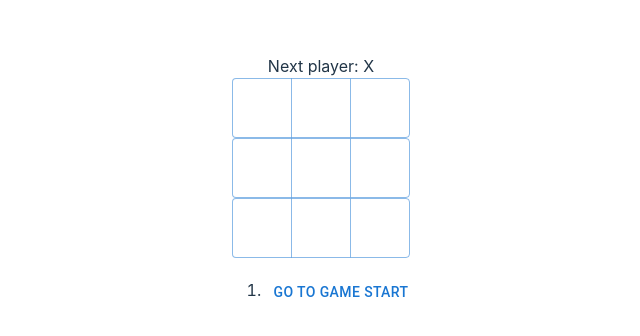
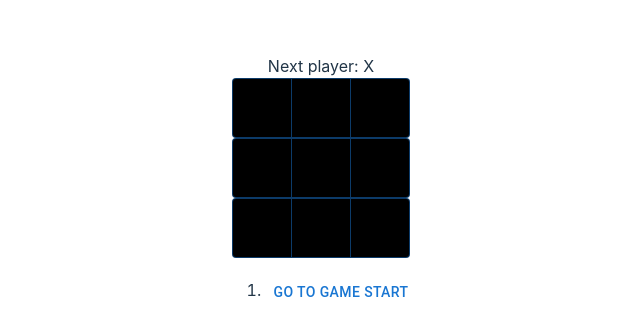
Before and after one commit to kasa021/tic-tac-toe, a React (Vite) app: page / in a window 1280 px wide. Shown: the part 210-546 px from the top of the page, without its empty margins (319-959 px from the left). Built offline with nearby package versions, Linux system fonts and the light colour scheme.

Commit message:
勝因のラインをハイライト表示

```diff
--- a/src/App.tsx
+++ b/src/App.tsx
@@ -7,15 +7,18 @@ import Box from "@mui/material/Box";
 function Square({
   value,
   onClickSquare,
+  win,
 }: {
   value: string;
   onClickSquare: () => void;
+  win: boolean;
 }) {
   return (
     <Button
       sx={{
         width: "60px",
         height: "60px",
+        backgroundColor: win ? "yellow" : "black",
       }}
       onClick={onClickSquare}
     >
@@ -38,7 +41,7 @@ function calculateWinner(squares: string[]) {
   for (let i = 0; i < lines.length; i++) {
     const [a, b, c] = lines[i];
     if (squares[a] && squares[a] === squares[b] && squares[a] === squares[c]) {
-      return squares[a];
+      return lines[i];
     }
   }
   return null;
@@ -66,7 +69,7 @@ function Board({
   const winner = calculateWinner(squares);
   let status: string;
   if (winner) {
-    status = "Winner: " + winner;
+    status = "Winner: " + squares[winner[0]];
   } else {
     status = "Next player: " + (xIsNext ? "X" : "O");
   }
@@ -82,11 +85,13 @@ function Board({
         }}
       >
         {[0, 1, 2].map((i) => (
-          <ButtonGroup variant="outlined" aria-label="outlined button group">
+          <ButtonGroup variant="outlined" aria-label="outlined button group" key = {i}>
             {[0, 1, 2].map((j) => (
               <Square
                 value={squares[i * 3 + j]}
                 onClickSquare={() => handleClick(i * 3 + j)}
+                win={!!winner && winner.includes(i * 3 + j)}
+                key = {j}
               />
             ))}
           </ButtonGroup>
```
